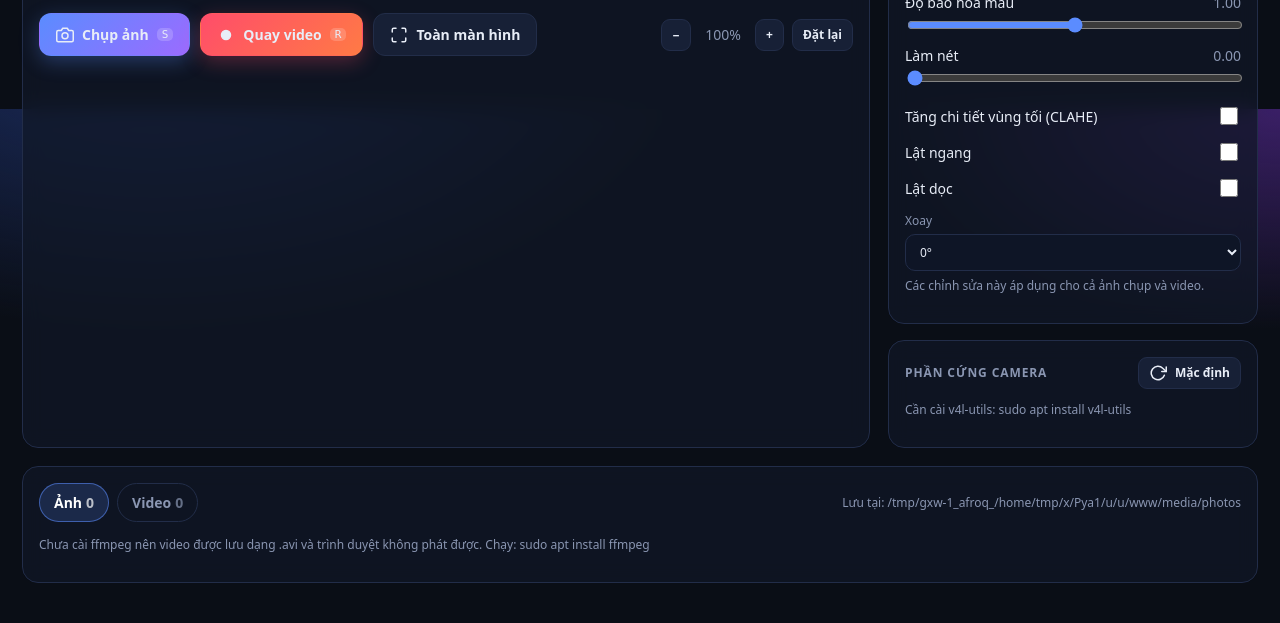
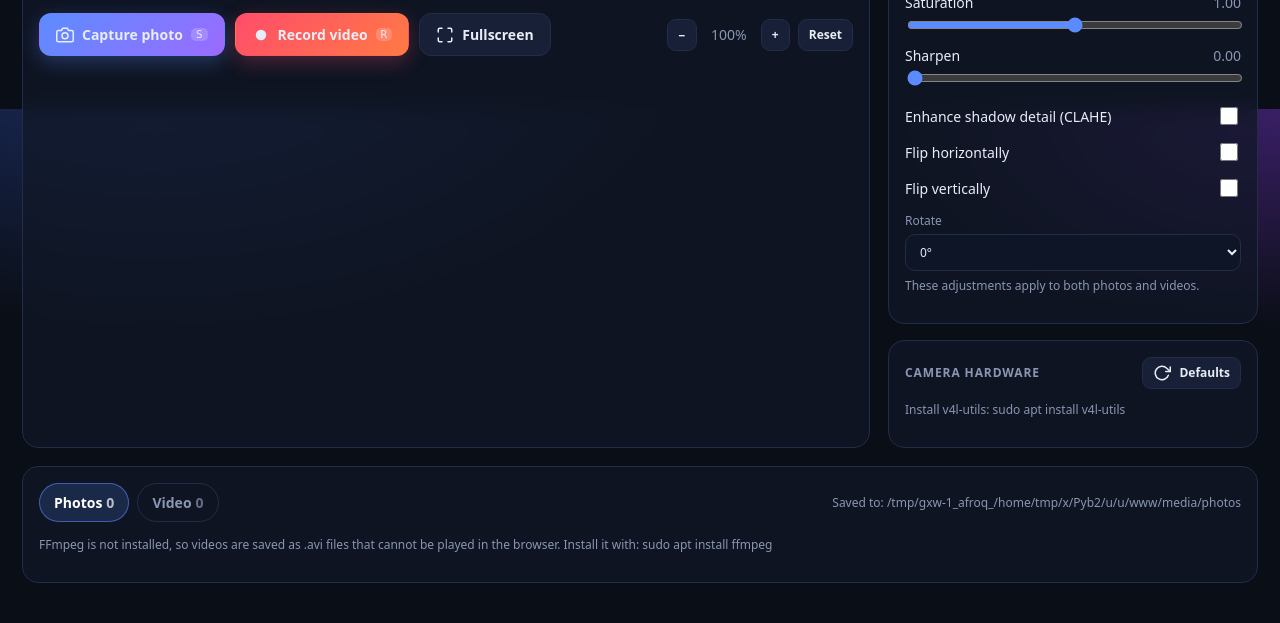
Before and after one commit to Lghthien/Flat-Foot-Detection-raspi4, a Django app: template camera/templates/camera/index.html in a window 1280 px wide. Shown: the part 691-1314 px from the top of the page. Run offline with Django 5.2, Linux system fonts and the light colour scheme; the template is opened without the code that fills it, so the values that code supplies are empty.

Commit message:
Translate application text to English

```diff
--- a/camera/static/camera/js/studio.js
+++ b/camera/static/camera/js/studio.js
@@ -11,11 +11,11 @@ const ICON={
  reset:I('<polyline points="23 4 23 10 17 10"/><path d="M20.49 15a9 9 0 1 1-2.12-9.36L23 10"/>')
 };
 const SW=[
- {k:'brightness',t:'Độ sáng',min:-100,max:100,step:1},
- {k:'gamma',t:'Gamma (làm sáng vùng tối)',min:0.5,max:3,step:0.05},
- {k:'contrast',t:'Tương phản',min:0.5,max:2,step:0.05},
- {k:'saturation',t:'Độ bão hòa màu',min:0,max:2,step:0.05},
- {k:'sharpen',t:'Làm nét',min:0,max:2,step:0.05}
+ {k:'brightness',t:'Brightness',min:-100,max:100,step:1},
+ {k:'gamma',t:'Gamma (brighten shadows)',min:0.5,max:3,step:0.05},
+ {k:'contrast',t:'Contrast',min:0.5,max:2,step:0.05},
+ {k:'saturation',t:'Saturation',min:0,max:2,step:0.05},
+ {k:'sharpen',t:'Sharpen',min:0,max:2,step:0.05}
 ];
 const PRESETS={
  natural:{gamma:1,brightness:0,contrast:1,saturation:1,sharpen:0,clahe:false},
@@ -56,7 +56,7 @@ async function api(path,body){
   if(csrf)headers['X-CSRFToken']=csrf;
   const opt=body===undefined?{}:{method:'POST',headers,body:JSON.stringify(body)};
   const r=await fetch(path,opt); let j={}; try{j=await r.json()}catch(e){}
-  if(!r.ok) throw new Error(j.error||('Lỗi '+r.status));
+  if(!r.ok) throw new Error(j.error||('Error '+r.status));
   return j;
 }
 let tt;
@@ -107,25 +107,25 @@ function renderStatus(){
   if(!st)return;
   const ok=st.ok;
   $('#pillCam').className='pill '+(ok?'ok':'bad');
-  $('#pillCamT').textContent=ok?'Camera hoạt động':'Mất tín hiệu';
+  $('#pillCamT').textContent=ok?'Camera connected':'Signal lost';
   $('#pillFps').textContent=(st.fps||0)+' FPS';
   $('#nosignal').classList.toggle('hidden',ok);
-  $('#errText').textContent=st.error||'Đang chờ camera…';
+  $('#errText').textContent=st.error||'Waiting for camera…';
   $('#chipRes').textContent=ok&&st.width?`${st.width}×${st.height} · ${st.fourcc||'?'}`:'–';
   const rec=st.recording;
   $('#pillRec').classList.toggle('hidden',!rec);$('#chipRec').classList.toggle('hidden',!rec);
   if(rec){$('#pillRecT').textContent='REC '+mmss(st.rec_seconds);$('#chipRecT').textContent=mmss(st.rec_seconds);}
   const b=$('#btnRec');b.classList.toggle('on',rec);
-  b.innerHTML=(rec?ICON.stop:ICON.rec)+(rec?' Dừng quay':' Quay video')+' <kbd>R</kbd>';
+  b.innerHTML=(rec?ICON.stop:ICON.rec)+(rec?' Stop recording':' Record video')+' <kbd>R</kbd>';
   if(prevRec&&!rec){loadMedia();}
   prevRec=rec;
   $('#ffNote').classList.toggle('hidden',st.ffmpeg);
-  $('#pathHint').textContent='Lưu tại: '+(tab==='photos'?st.paths.photos:st.paths.videos);
+  $('#pathHint').textContent='Saved to: '+(tab==='photos'?st.paths.photos:st.paths.videos);
 }
 
 async function pollStatus(){
   try{st=await api('/api/status');renderStatus();}
-  catch(e){$('#pillCam').className='pill bad';$('#pillCamT').textContent='Mất kết nối Pi';}
+  catch(e){$('#pillCam').className='pill bad';$('#pillCamT').textContent='Lost connection to Pi';}
   setTimeout(pollStatus,1000);
 }
 
@@ -136,13 +136,13 @@ async function snap(){
   try{
     const r=await api('/api/snapshot',{});
     const v=$('#viewer');v.classList.remove('flash');void v.offsetWidth;v.classList.add('flash');
-    toast('Đã lưu ảnh: '+r.name,'good');loadMedia();
+    toast('Photo saved: '+r.name,'good');loadMedia();
   }catch(e){toast(e.message,'err');}
 }
 async function toggleRec(){
   try{
-    if(st&&st.recording){const r=await api('/api/record/stop',{});toast('Đã lưu video: '+r.name,'good');}
-    else{const r=await api('/api/record/start',{});toast('Bắt đầu quay: '+r.name,'good');}
+    if(st&&st.recording){const r=await api('/api/record/stop',{});toast('Video saved: '+r.name,'good');}
+    else{const r=await api('/api/record/start',{});toast('Recording started: '+r.name,'good');}
     st=await api('/api/status');renderStatus();loadMedia();
   }catch(e){toast(e.message,'err');}
 }
@@ -160,8 +160,8 @@ async function loadControls(){
   const box=$('#hwControls'),note=$('#hwNote');
   try{
     const r=await api('/api/controls');box.innerHTML='';note.textContent='';
-    if(!r.available){note.textContent='Cần cài v4l-utils: sudo apt install v4l-utils';return;}
-    if(!r.controls.length){note.textContent='Thiết bị này không có điều khiển phần cứng nào qua V4L2.';return;}
+    if(!r.available){note.textContent='Install v4l-utils: sudo apt install v4l-utils';return;}
+    if(!r.controls.length){note.textContent='This device has no V4L2 hardware controls.';return;}
     r.controls.forEach(c=>{
       const d=document.createElement('div');
       if(c.type==='int'){
@@ -181,7 +181,7 @@ async function loadControls(){
       }
       box.appendChild(d);
     });
-  }catch(e){note.textContent='Không đọc được điều khiển phần cứng.';}
+  }catch(e){note.textContent='Could not read the hardware controls.';}
 }
 async function sendHW(name,value){
   try{await api('/api/control',{name,value:+value});setTimeout(loadControls,250);}
@@ -192,20 +192,20 @@ async function loadMedia(){try{media=await api('/api/media');renderGallery();}ca
 function renderGallery(){
   const list=media[tab]||[],g=$('#grid');
   $('#cntP').textContent=(media.photos||[]).length;$('#cntV').textContent=(media.videos||[]).length;
-  if(st)$('#pathHint').textContent='Lưu tại: '+(tab==='photos'?st.paths.photos:st.paths.videos);
-  if(!list.length){g.innerHTML='<div class="empty">Chưa có '+(tab==='photos'?'ảnh':'video')+' nào.</div>';return;}
+  if(st)$('#pathHint').textContent='Saved to: '+(tab==='photos'?st.paths.photos:st.paths.videos);
+  if(!list.length){g.innerHTML='<div class="empty">No '+(tab==='photos'?'photos':'videos')+' yet.</div>';return;}
   g.innerHTML=list.map(m=>{
     const th=tab==='photos'?`<img loading="lazy" src="${m.url}" alt="">`:(m.name.endsWith('.mp4')?`<video preload="metadata" muted playsinline src="${m.url}#t=0.1"></video>`:'<div class="avi">AVI</div>');
     return `<div class="item"><div class="thumb" data-open="${m.url}" data-name="${m.name}">${th}</div>
-      <div class="meta"><div><b>${m.name}</b><small>${fmtSize(m.size)} · ${new Date(m.mtime*1000).toLocaleString('vi-VN')}</small></div>
-      <div class="acts"><a class="ib" href="${m.url}?dl=1" title="Tải xuống">${ICON.dl}</a><button class="ib del" data-del="${m.name}" title="Xóa">${ICON.trash}</button></div></div></div>`;
+      <div class="meta"><div><b>${m.name}</b><small>${fmtSize(m.size)} · ${new Date(m.mtime*1000).toLocaleString('en-US')}</small></div>
+      <div class="acts"><a class="ib" href="${m.url}?dl=1" title="Download">${ICON.dl}</a><button class="ib del" data-del="${m.name}" title="Delete">${ICON.trash}</button></div></div></div>`;
   }).join('');
 }
 $('#grid').addEventListener('click',async e=>{
   const o=e.target.closest('[data-open]');
   if(o){openModal(o.dataset.open,o.dataset.name);return;}
   const d=e.target.closest('[data-del]');
-  if(d&&confirm('Xóa tệp '+d.dataset.del+'?')){
+  if(d&&confirm('Delete file '+d.dataset.del+'?')){
     try{await api('/api/media/delete',{kind:tab,name:d.dataset.del});loadMedia();}catch(err){toast(err.message,'err');}
   }
 });
@@ -213,7 +213,7 @@ function openModal(url,name){
   const box=$('#modalBox');
   if(tab==='photos')box.innerHTML=`<img src="${url}" alt="">`;
   else if(name.endsWith('.mp4'))box.innerHTML=`<video src="${url}" controls autoplay></video>`;
-  else box.innerHTML=`<div class="card">Định dạng .avi không phát được trong trình duyệt.<br><a class="btn" style="margin-top:10px" href="${url}?dl=1">Tải xuống</a></div>`;
+  else box.innerHTML=`<div class="card">.avi files cannot be played in the browser.<br><a class="btn" style="margin-top:10px" href="${url}?dl=1">Download</a></div>`;
   $('#modal').classList.add('show');
 }
 function closeModal(){$('#modal').classList.remove('show');$('#modalBox').innerHTML='';}
@@ -227,7 +227,7 @@ document.querySelectorAll('[data-preset]').forEach(b=>b.addEventListener('click'
   const p=PRESETS[b.dataset.preset];setSetting(p);syncUI(Object.assign({},st.settings,p));
 }));
 $('#btnSwReset').addEventListener('click',()=>{const p=PRESETS.natural;setSetting(Object.assign({flip_h:false,flip_v:false,rotate:0},p));syncUI(Object.assign({},st.settings,p,{flip_h:false,flip_v:false,rotate:0}));});
-$('#btnHwReset').addEventListener('click',async()=>{try{await api('/api/controls/reset',{});toast('Đã đặt lại thông số phần cứng','good');loadControls();}catch(e){toast(e.message,'err');}});
+$('#btnHwReset').addEventListener('click',async()=>{try{await api('/api/controls/reset',{});toast('Hardware settings reset','good');loadControls();}catch(e){toast(e.message,'err');}});
 $('#btnSnap').addEventListener('click',snap);
 $('#btnRec').addEventListener('click',toggleRec);
 $('#btnFull').addEventListener('click',()=>{const v=$('#viewer');if(document.fullscreenElement)document.exitFullscreen();else v.requestFullscreen&&v.requestFullscreen();});
--- a/camera/templates/camera/index.html
+++ b/camera/templates/camera/index.html
@@ -1,6 +1,6 @@
 {% load static %}
 <!doctype html>
-<html lang="vi">
+<html lang="en">
 <head>
 <meta charset="utf-8">
 <meta name="viewport" content="width=device-width,initial-scale=1">
@@ -15,7 +15,7 @@
     <div><h1>DS325 Studio</h1><p>Raspberry Pi 4 · SoftKinetic DepthSense 325</p></div>
   </div>
   <div class="pills">
-    <span class="pill" id="pillCam"><i></i><b id="pillCamT">Đang kết nối…</b></span>
+    <span class="pill" id="pillCam"><i></i><b id="pillCamT">Connecting…</b></span>
     <span class="pill" id="pillFps">– FPS</span>
     <span class="pill rec hidden" id="pillRec"><i></i><b id="pillRecT">REC</b></span>
   </div>
@@ -24,20 +24,20 @@
 <main>
   <section class="card">
     <div class="viewer" id="viewer">
-      <img id="live" alt="Hình trực tiếp từ camera" draggable="false">
-      <div class="nosignal" id="nosignal"><div><b>Chưa có tín hiệu</b><span id="errText">Đang chờ camera…</span></div></div>
+      <img id="live" alt="Live camera feed" draggable="false">
+      <div class="nosignal" id="nosignal"><div><b>No signal</b><span id="errText">Waiting for camera…</span></div></div>
       <span class="chip l" id="chipRes">–</span>
       <span class="chip r hidden" id="chipRec"><i></i><span id="chipRecT">00:00</span></span>
     </div>
     <div class="toolbar">
-      <button class="btn primary" id="btnSnap" data-i="cam">Chụp ảnh <kbd>S</kbd></button>
-      <button class="btn danger" id="btnRec">Quay video <kbd>R</kbd></button>
-      <button class="btn" id="btnFull" data-i="full">Toàn màn hình</button>
-      <div class="zoom-controls" aria-label="Điều khiển thu phóng hình ảnh">
-        <button class="btn sm" id="btnZoomOut" type="button" aria-label="Thu nhỏ hình ảnh" title="Thu nhỏ">−</button>
+      <button class="btn primary" id="btnSnap" data-i="cam">Capture photo <kbd>S</kbd></button>
+      <button class="btn danger" id="btnRec">Record video <kbd>R</kbd></button>
+      <button class="btn" id="btnFull" data-i="full">Fullscreen</button>
+      <div class="zoom-controls" aria-label="Image zoom controls">
+        <button class="btn sm" id="btnZoomOut" type="button" aria-label="Zoom out" title="Zoom out">−</button>
         <output id="zoomLevel" aria-live="polite">100%</output>
-        <button class="btn sm" id="btnZoomIn" type="button" aria-label="Phóng to hình ảnh" title="Phóng to">+</button>
-        <button class="btn sm" id="btnZoomReset" type="button" aria-label="Đặt lại thu phóng" title="Đặt lại">Đặt lại</button>
+        <button class="btn sm" id="btnZoomIn" type="button" aria-label="Zoom in" title="Zoom in">+</button>
+        <button class="btn sm" id="btnZoomReset" type="button" aria-label="Reset zoom" title="Reset">Reset</button>
       </div>
     </div>
   </section>
@@ -45,35 +45,35 @@
   <aside class="side">
     <div class="card">
       <h2>Camera</h2>
-      <label class="f">Thiết bị<select id="selDev"></select></label>
+      <label class="f">Device<select id="selDev"></select></label>
       <div class="grid2" style="margin-top:10px">
-        <label class="f">Độ phân giải<select id="selRes">
+        <label class="f">Resolution<select id="selRes">
           <option value="320x240">320×240</option><option value="640x480">640×480</option><option value="1280x720">1280×720 (HD)</option>
         </select></label>
         <label class="f">FPS<select id="selFps"><option>5</option><option>10</option><option>15</option><option>24</option><option>30</option></select></label>
       </div>
-      <label class="f" style="margin-top:10px">Định dạng thu<select id="selFmt">
-        <option value="auto">Tự động (ưu tiên MJPG)</option><option value="MJPG">MJPG</option><option value="YUYV">YUYV</option></select></label>
-      <div class="row"><label for="jq">Chất lượng JPEG (stream)</label><output id="o_jq"></output><input type="range" id="jq" min="40" max="100" step="1"></div>
+      <label class="f" style="margin-top:10px">Capture format<select id="selFmt">
+        <option value="auto">Automatic (prefer MJPG)</option><option value="MJPG">MJPG</option><option value="YUYV">YUYV</option></select></label>
+      <div class="row"><label for="jq">JPEG quality (stream)</label><output id="o_jq"></output><input type="range" id="jq" min="40" max="100" step="1"></div>
     </div>
 
     <div class="card">
-      <h2>Hình ảnh <button class="btn sm" id="btnSwReset" data-i="reset">Đặt lại</button></h2>
+      <h2>Image <button class="btn sm" id="btnSwReset" data-i="reset">Reset</button></h2>
       <div class="presets">
-        <button class="btn sm" data-preset="natural">Tự nhiên</button>
-        <button class="btn sm" data-preset="bright">Sáng hơn</button>
-        <button class="btn sm" data-preset="lowlight">Thiếu sáng</button>
+        <button class="btn sm" data-preset="natural">Natural</button>
+        <button class="btn sm" data-preset="bright">Brighter</button>
+        <button class="btn sm" data-preset="lowlight">Low light</button>
       </div>
       <div id="swControls"></div>
-      <div class="toggle"><span>Tăng chi tiết vùng tối (CLAHE)</span><input type="checkbox" id="t_clahe"></div>
-      <div class="toggle"><span>Lật ngang</span><input type="checkbox" id="t_flip_h"></div>
-      <div class="toggle"><span>Lật dọc</span><input type="checkbox" id="t_flip_v"></div>
-      <label class="f" style="margin-top:6px">Xoay<select id="selRot"><option value="0">0°</option><option value="90">90°</option><option value="180">180°</option><option value="270">270°</option></select></label>
-      <p class="note">Các chỉnh sửa này áp dụng cho cả ảnh chụp và video.</p>
+      <div class="toggle"><span>Enhance shadow detail (CLAHE)</span><input type="checkbox" id="t_clahe"></div>
+      <div class="toggle"><span>Flip horizontally</span><input type="checkbox" id="t_flip_h"></div>
+      <div class="toggle"><span>Flip vertically</span><input type="checkbox" id="t_flip_v"></div>
+      <label class="f" style="margin-top:6px">Rotate<select id="selRot"><option value="0">0°</option><option value="90">90°</option><option value="180">180°</option><option value="270">270°</option></select></label>
+      <p class="note">These adjustments apply to both photos and videos.</p>
     </div>
 
     <div class="card" id="hwCard">
-      <h2>Phần cứng camera <button class="btn sm" id="btnHwReset" data-i="reset">Mặc định</button></h2>
+      <h2>Camera hardware <button class="btn sm" id="btnHwReset" data-i="reset">Defaults</button></h2>
       <div id="hwControls"></div>
       <p class="note" id="hwNote"></p>
     </div>
@@ -82,11 +82,11 @@
 
 <section class="card gallery">
   <div class="tabs">
-    <button class="tab on" data-tab="photos">Ảnh<span id="cntP">0</span></button>
+    <button class="tab on" data-tab="photos">Photos<span id="cntP">0</span></button>
     <button class="tab" data-tab="videos">Video<span id="cntV">0</span></button>
     <span class="path" id="pathHint"></span>
   </div>
-  <p class="note hidden" id="ffNote">Chưa cài ffmpeg nên video được lưu dạng .avi và trình duyệt không phát được. Chạy: sudo apt install ffmpeg</p>
+  <p class="note hidden" id="ffNote">FFmpeg is not installed, so videos are saved as .avi files that cannot be played in the browser. Install it with: sudo apt install ffmpeg</p>
   <div id="grid"></div>
 </section>
 
--- a/camera/views.py
+++ b/camera/views.py
@@ -40,9 +40,9 @@ def _request_data(request):
     try:
         data = json.loads(request.body or b"{}")
     except (UnicodeDecodeError, json.JSONDecodeError) as error:
-        raise ApiError(400, "Dữ liệu JSON không hợp lệ") from error
+        raise ApiError(400, "Invalid JSON data") from error
     if not isinstance(data, dict):
-        raise ApiError(400, "Dữ liệu phải là một đối tượng JSON")
+        raise ApiError(400, "Data must be a JSON object")
     return data
 
 
@@ -113,7 +113,7 @@ def api_control(request):
     except ApiError as error:
         return _json_error(error)
     except (TypeError, ValueError):
-        return JsonResponse({"error": "Giá trị điều khiển không hợp lệ"}, status=400)
+        return JsonResponse({"error": "Invalid control value"}, status=400)
 
 
 @require_POST
@@ -138,7 +138,7 @@ def api_media_delete(request):
         data = _request_data(request)
         path = _media_path(str(data.get("kind", "")), str(data.get("name", "")))
         if camera.rec.active and path.name == camera.rec.name:
-            raise ApiError(409, "Tệp đang được ghi")
+            raise ApiError(409, "The file is currently being recorded")
         path.unlink()
         return JsonResponse({"ok": True})
     except ApiError as error:
@@ -185,10 +185,10 @@ def _media_path(kind, name):
     folders = {"photos": PHOTO_DIR, "videos": VIDEO_DIR}
     folder = folders.get(kind)
     if folder is None:
-        raise Http404("Không tìm thấy")
+        raise Http404("Not found")
     path = folder / Path(name).name
     if not path.is_file():
-        raise Http404("Không tìm thấy tệp")
+        raise Http404("File not found")
     return path
 
 
```
Also changed, not shown: camera/services.py (+24 -24 lines), README.md.
